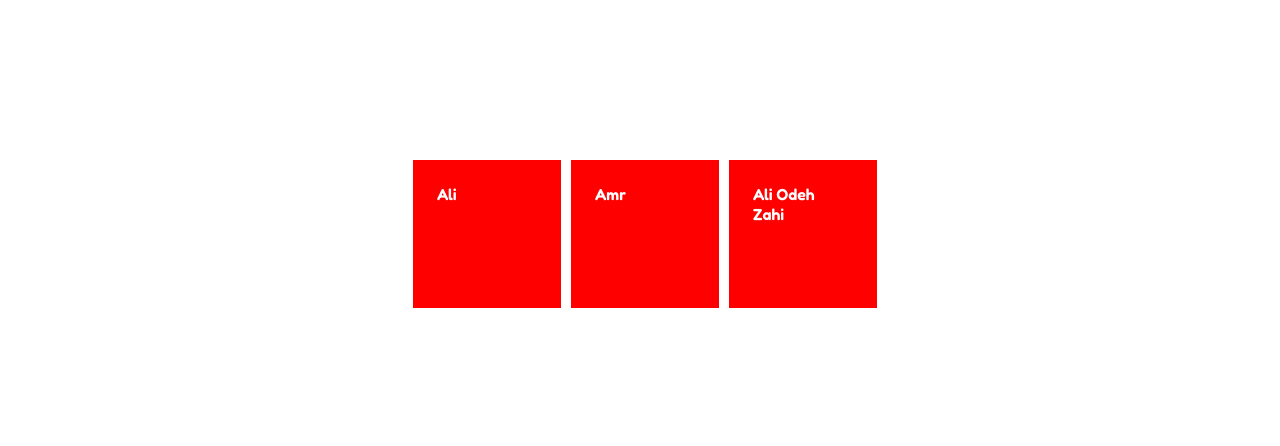
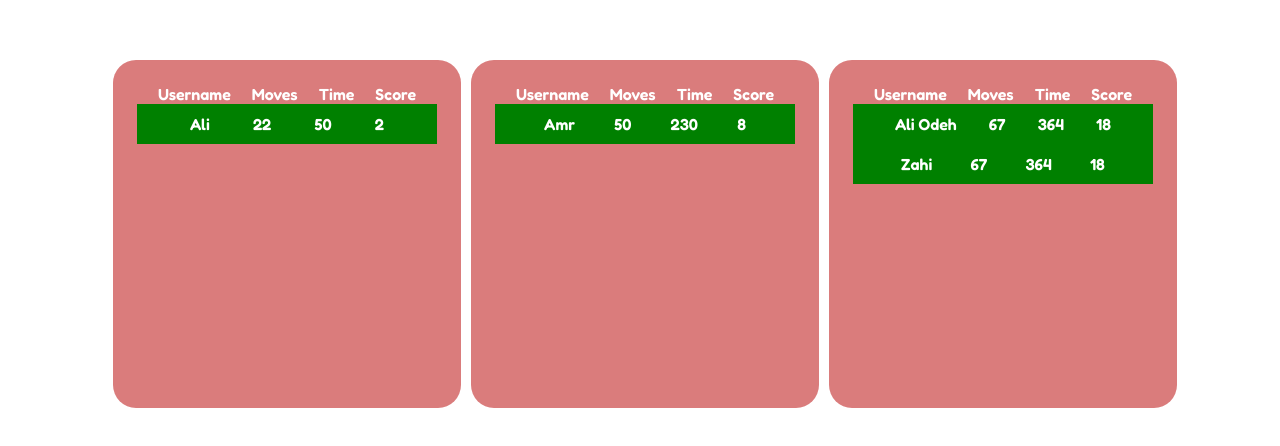
Before and after one commit to Hadi87s/Memory-Card-Game, a React (Vite) app: page /score-board in a window 1280 px wide. Shown: the part 154-600 px from the top of the page. Built offline with nearby package versions, Linux system fonts and the light colour scheme.

Commit message:
making a win message, and finishing hte basis of the scoreboard.

```diff
--- a/src/components/board-list-card/players-stats.css
+++ b/src/components/board-list-card/players-stats.css
@@ -1,9 +1,17 @@
 .levelCard{
-    width: 100px;
-    height: 100px;
-    background-color: red;
+    width: 300px;
+    height: 300px;
+    background-color: rgb(218, 124, 124);
     color: white;
     margin-left: 10px;
     padding: 1.5rem;
+    border-radius: 23px;
 
 }
+
+.playerScore{
+    display: flex;
+    justify-content: space-evenly;
+    padding: 10px;
+    background-color: green;
+}
--- a/src/components/board-list-card/players-stats.tsx
+++ b/src/components/board-list-card/players-stats.tsx
@@ -1,4 +1,5 @@
 import { playerStats } from "../../types/@types";
+import PlayerScore from "../player-score/player-score";
 import "./players-stats.css";
 interface IProps {
   players: playerStats[];
@@ -6,8 +7,14 @@ interface IProps {
 const PlayersStats = (props: IProps) => {
   return (
     <div className="levelCard">
+      <div style={{ display: "flex", justifyContent: "space-evenly" }}>
+        <span>Username</span>
+        <span>Moves</span>
+        <span>Time</span>
+        <span>Score</span>
+      </div>
       {props.players.map((player) => (
-        <div className="player">{player.username}</div> // this should be a component as well.
+        <PlayerScore player={player} />
       ))}
     </div>
   );
--- /dev/null
+++ b/src/components/player-score/player-score.tsx
@@ -0,0 +1,18 @@
+import React from "react";
+import { playerStats } from "../../types/@types";
+
+interface IProps {
+  player: playerStats;
+}
+const PlayerScore = (props: IProps) => {
+  return (
+      <div className="playerScore">
+        <span className="name">{props.player.username}</span>
+        <span className="moves">{props.player.moves}</span>
+        <span className="elapsedTime">{props.player.elapsedTime}</span>
+        <span className="score">{props.player.score}</span>
+      </div>
+  );
+};
+
+export default PlayerScore;
--- a/src/screens/game.screen.tsx
+++ b/src/screens/game.screen.tsx
@@ -11,6 +11,7 @@ const GameScreen = () => {
   const CURRENT_LEVEL = gameState.level || 4;
   const MAX_SCORE = CURRENT_LEVEL ** 2 / 2;
   const intervalID = useRef<number>(0);
+  const revealWin = useRef(null);
   const [cards, setCards] = useState<ICard[]>(createGameBoard(CURRENT_LEVEL));
   const navigate = useNavigate();
   const handleOnClick = (clickedCard: ICard) => {
@@ -64,6 +65,9 @@ const GameScreen = () => {
 
         if (gameState.score + 1 == MAX_SCORE) {
           dispatch({ type: "COMPLETE_PUZZLE", payload: true });
+          setTimeout(() => {
+            navigate("/score-board");
+          }, 2000);
         }
         const updatedCards = cards.map((card) =>
           card.id === firstCard.id || card.id === secondCard.id
@@ -95,6 +99,13 @@ const GameScreen = () => {
 
   return (
     <div className="screen game-screen">
+      <div
+        ref={revealWin}
+        className={`gameWon ${gameState.isPuzzleComplete ? "reveal" : ""}`}
+      >
+        You've Won the Game!{" "}
+        <div>You will be redirected to the scoreboard in a second!</div>
+      </div>
       <div className="placeholder status">
         <div className="username">
           <span style={{ color: "#1976d2" }}>Welcome </span>{" "}
@@ -114,15 +125,6 @@ const GameScreen = () => {
         <div className="tries">
           <span style={{ color: "#1976d2" }}>Moves:</span> {gameState.moves}
         </div>
-        <div className="button">
-          <button
-            onClick={() => {
-              navigate("/score-board");
-            }}
-          >
-            Score Board
-          </button>
-        </div>
       </div>
       <div className={`placeholder game Level_${CURRENT_LEVEL}`}>
         {cards.map((card, index) => (
--- a/src/screens/screens.css
+++ b/src/screens/screens.css
@@ -38,3 +38,19 @@
     align-content: center;
     height: 95vh;
 }
+
+.gameWon{
+    opacity: 0;
+    z-index: 10;
+    position: absolute;
+    top: 50%;
+    left: 50%;
+    transform: translate(-50%, -50%);
+    padding: 20px;
+    background-color: rgba(250, 204, 0, 0.551);
+}
+
+
+.reveal {
+    opacity: 1;
+}
```
